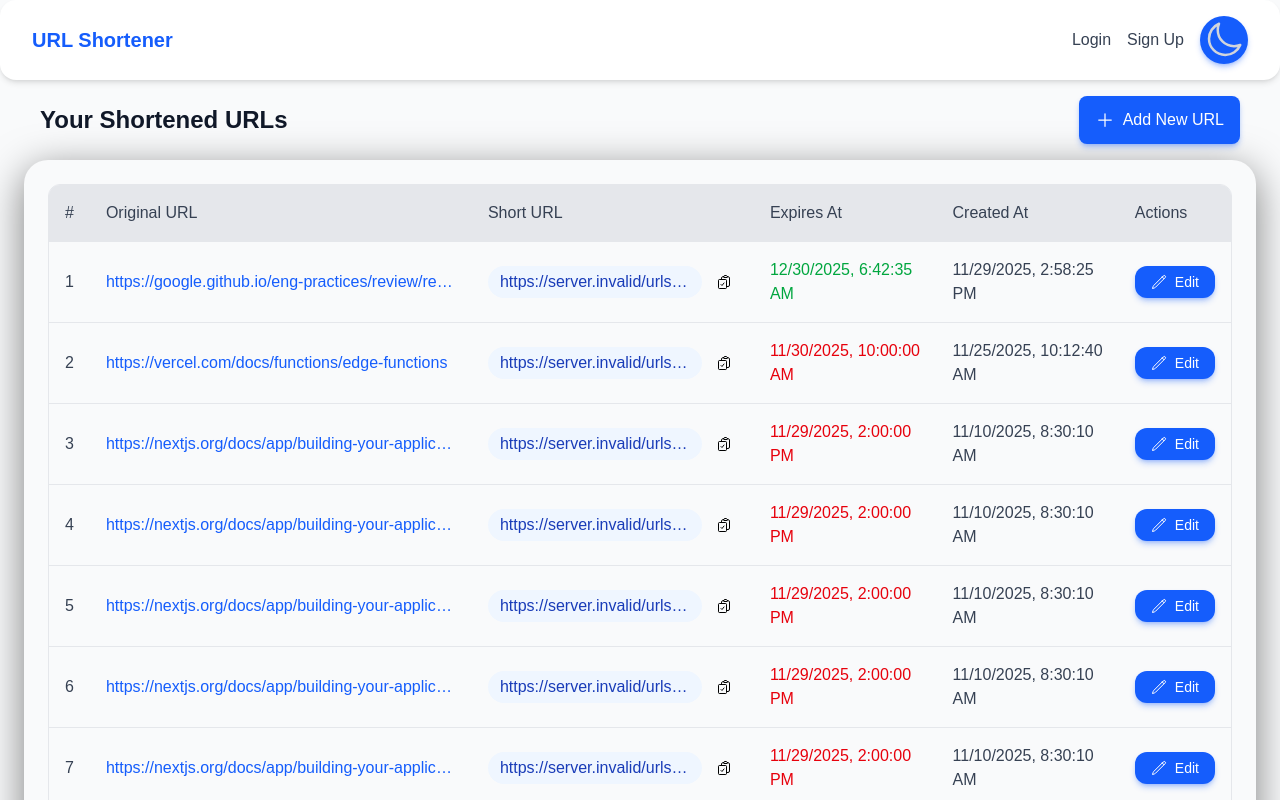
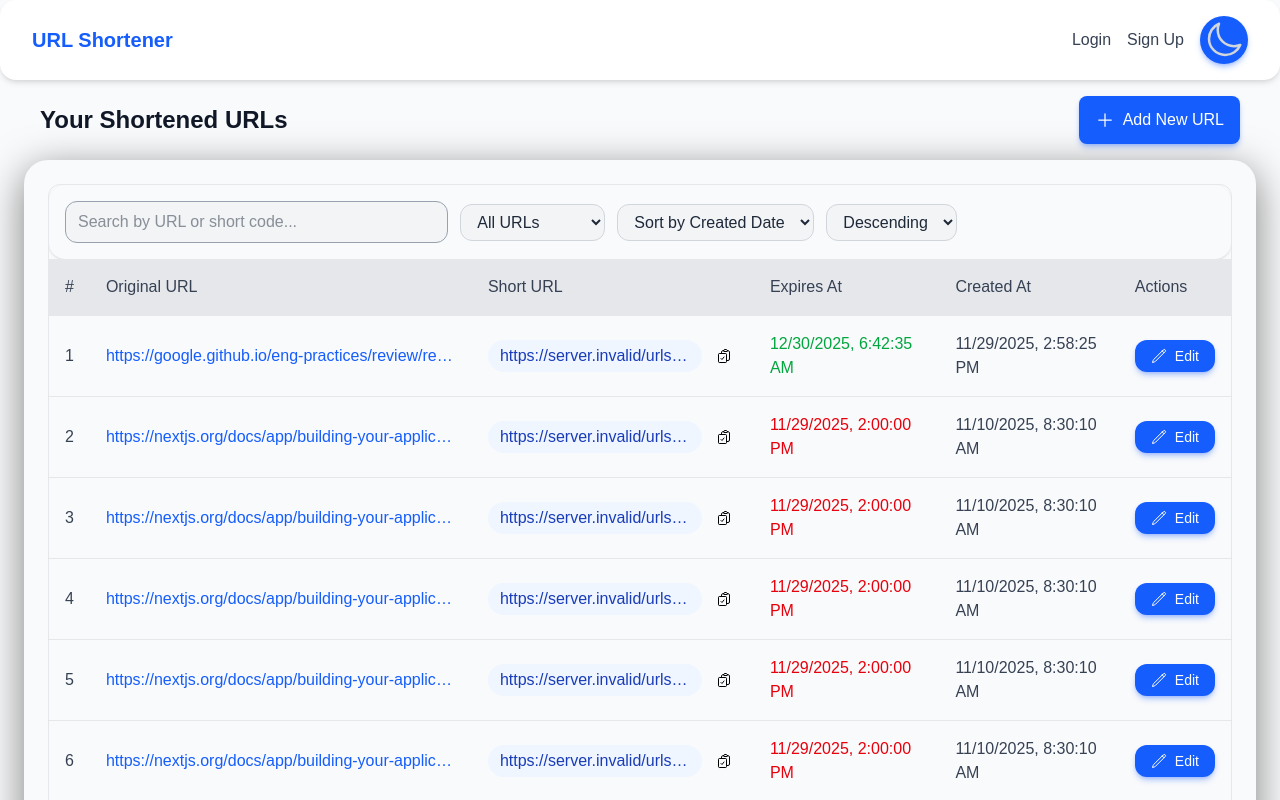
Before and after one commit to pagevamp/laxman-url-shortener-frontend, a Next.js app: page /urls in a window 1280 px wide. Shown: the top 800 px of the page. Built offline with nearby package versions, Linux system fonts and the light colour scheme; no server answers.

Commit message:
refact/urltable: added filter options

```diff
--- a/app/(dashboard)/urls/components/UrlTable.tsx
+++ b/app/(dashboard)/urls/components/UrlTable.tsx
@@ -2,15 +2,8 @@
 
 import { Button } from "@/app/components/ui/Button";
 import { useUrl } from "@/app/hooks/useUrl";
-import { PencilIcon, ClipboardDocumentCheckIcon, PlusIcon } from "@heroicons/react/24/outline";
-
-interface UrlItem {
-  id: string;
-  original_url: string;
-  short_url: string;
-  expires_at: string;
-  created_at: string;
-}
+import { PencilIcon, ClipboardDocumentCheckIcon } from "@heroicons/react/24/outline";
+import { useMemo, useState } from "react";
 
 const urls: UrlItem[] = [
   {
@@ -25,7 +18,7 @@ const urls: UrlItem[] = [
     original_url: "https://vercel.com/docs/functions/edge-functions",
     short_url: "edgeFn10",
     expires_at: "2025-11-30T10:00:00.000Z",
-    created_at: "2025-11-25T10:12:40.200Z",
+    created_at: "2025-08-25T10:12:40.200Z",
   },
   {
     id: "9988aa77-bb66-cc55-d1d44-ff332211515",
@@ -65,15 +58,94 @@ const urls: UrlItem[] = [
     created_at: "2025-11-10T08:30:10.100Z",
   },
 ];
+interface UrlItem {
+  id: string;
+  original_url: string;
+  short_url: string;
+  expires_at: string;
+  created_at: string;
+}
+
+type SortableFields = "created_at" | "expires_at";
+
 
 export default function UrlTable() {
   const { copiedMap, handleCopyClick, getExpiryColor } = useUrl()
+  const [search, setSearch] = useState("");
+  const [filter, setFilter] = useState("all");
+  const [sortBy, setSortBy] = useState<SortableFields>("created_at");
+  const [sortOrder, setSortOrder] = useState("desc");
+  const baseDomain = process.env.BASE_URL;
 
-  const baseDomain = process.env.BASE_URL;
+   const filteredData = useMemo(() => {
+    let data = [...urls];
+
+    if (search.trim() !== "") {
+      data = data.filter((item) =>
+        item.original_url.toLowerCase().includes(search.toLowerCase()) ||
+        item.short_url.toLowerCase().includes(search.toLowerCase())
+      );
+    }
+
+    const now = new Date();
+    if (filter === "active") {
+      data = data.filter((item) => new Date(item.expires_at) > now);
+    } else if (filter === "expired") {
+      data = data.filter((item) => new Date(item.expires_at) <= now);
+    }
+
+    data.sort((a, b) => {
+      const valA = new Date(a[sortBy]).getTime();
+      const valB = new Date(b[sortBy]).getTime();
+
+      return sortOrder === "asc" ? valA - valB : valB - valA;
+    });
+
+    return data;
+  }, [urls, search, filter, sortBy, sortOrder]);
 
   return (
     <div className="w-full overflow-hidden rounded-3xl bg-gray-50 dark:bg-gray-900 shadow-[0_10px_40px_rgba(0,0,0,0.5)] p-6">
       <div className="overflow-x-auto rounded-xl border border-gray-200 dark:border-gray-700">
+
+        <div className="flex flex-col md:flex-row items-center justify-start gap-3 bg-gray-50 dark:bg-gray-900 p-4 rounded-2xl shadow">
+
+          <input
+            type="text"
+            placeholder="Search by URL or short code..."
+            value={search}
+            onChange={(e) => setSearch(e.target.value)}
+            className="w-full md:w-1/3 px-3 py-2 rounded-xl border focus:outline-gray-500 border-gray-400 dark:border-gray-700 bg-gray-100 dark:bg-gray-800 text-gray-800 dark:text-gray-200"
+          />
+
+          <select
+            value={filter}
+            onChange={(e) => setFilter(e.target.value)}
+            className="px-3 py-2 rounded-xl border border-gray-300 dark:border-gray-700 bg-gray-100 dark:bg-gray-800 text-gray-800 dark:text-gray-200"
+          >
+            <option value="all">All URLs</option>
+            <option value="active">Active URLs</option>
+            <option value="expired">Expired URLs</option>
+          </select>
+
+          <select
+            value={sortBy}
+            onChange={(e) => setSortBy(e.target.value as SortableFields )}
+            className="px-3 py-2 rounded-xl border border-gray-300 dark:border-gray-700 bg-gray-100 dark:bg-gray-800 text-gray-800 dark:text-gray-200"
+          >
+            <option value="created_at">Sort by Created Date</option>
+            <option value="expires_at">Sort by Expiry Date</option>
+          </select>
+
+          <select
+            value={sortOrder}
+            onChange={(e) => setSortOrder(e.target.value)}
+            className="px-3 py-2 rounded-xl border border-gray-300 dark:border-gray-700 bg-gray-100 dark:bg-gray-800 text-gray-800 dark:text-gray-200"
+          >
+            <option value="desc">Descending</option>
+            <option value="asc">Ascending</option>
+          </select>
+        </div>
         <table className="w-full border-collapse">
           <thead className="bg-gray-200 dark:bg-gray-700">
             <tr className="text-left">
@@ -87,7 +159,7 @@ export default function UrlTable() {
           </thead>
 
           <tbody>
-            {urls.map((item, index) => (
+            {filteredData.map((item, index) => (
               <tr
                 key={item.id}
                 className="border-t border-gray-200 dark:border-gray-700 hover:bg-gray-100 dark:hover:bg-gray-800 transition hover:scale-100"
```
